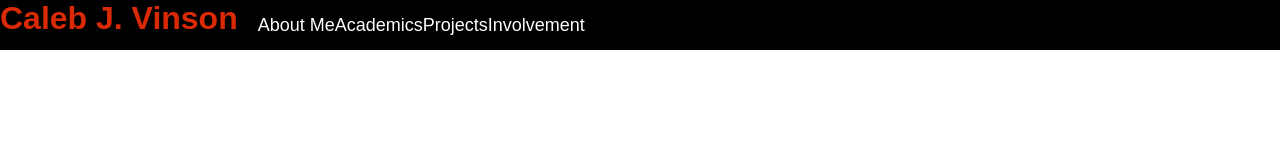
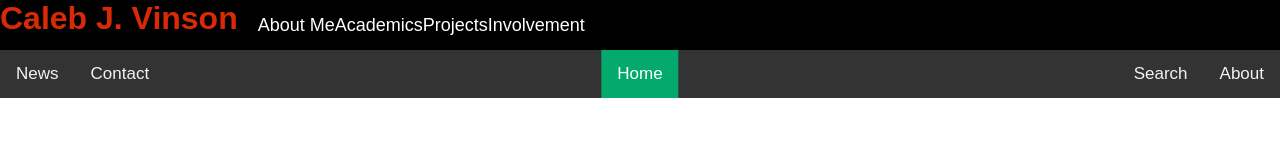
Before and after one commit to calvinson113848/CalebJVinson, a plain HTML site: page index.html in a window 1280 px wide. Drawn offline with Linux system fonts and the light colour scheme.

Commit message:
Update index.html

```diff
--- a/index.html
+++ b/index.html
@@ -56,6 +56,22 @@
 			</ul>
 		</nav>
 	</header>
+	  <!-- Top navigation -->
+<div class="topnav">
+    <!-- Centered link -->
+    <div class="topnav-centered">
+        <a href="#home" class="active">Home</a>
+    </div>
+    <!-- Left-aligned links (default) -->
+    <a href="#news">News</a>
+    <a href="#contact">Contact</a>
+    <!-- Right-aligned links -->
+    <div class="topnav-right">
+        <a href="#search">Search</a>
+        <a href="#about">About</a>
+    </div>
+</div>
+
 	  <section>
 		  <h2 id = "About-Me">About Me</h2>
 	  </section>
```
